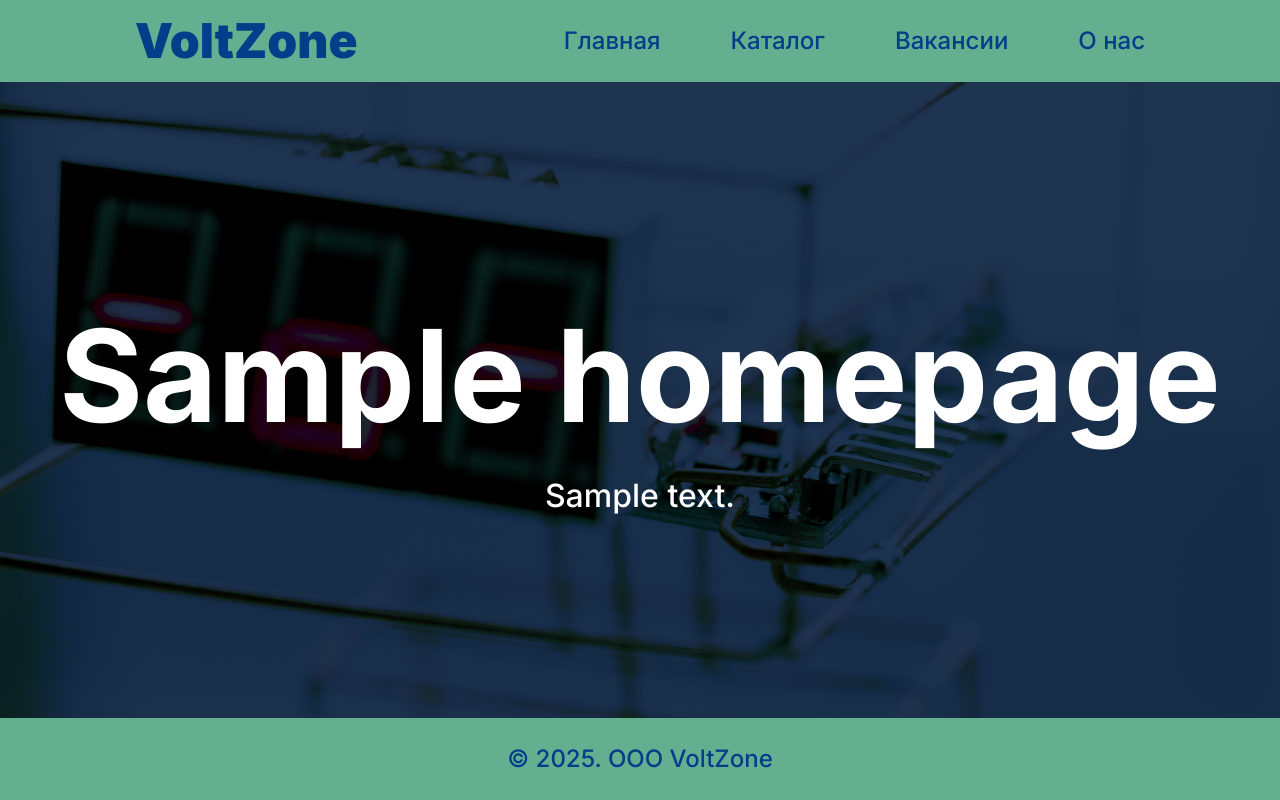
After one commit to Maquee41/django-ecommerce, a Django app: page / in a window 1280 px wide. The commit adds this page. Run offline with Django 5.2, Linux system fonts and the light colour scheme; tables that the repository leaves empty hold one stand-in row (values such as "Sample post"); parts of the project's set-up code (start-up, migrations or seed data) failed here and were passed over.

Commit message:
feat: add Pages app with homepage and static files, add summernote, modified styles.css, improve flake8 and isort configs

```diff
--- a/requirements/prod.txt
+++ b/requirements/prod.txt
@@ -1,3 +1,4 @@
 Django==5.2
+django-summernote==0.8.20.0
 pillow==11.2.1
 python-dotenv==1.1.0
--- a/voltzone/catalog/urls.py
+++ b/voltzone/catalog/urls.py
@@ -1,5 +1,6 @@
+from django.urls import path, re_path
+
 import catalog.views
-from django.urls import path, re_path
 
 
 urlpatterns = [
--- a/voltzone/catalog/views.py
+++ b/voltzone/catalog/views.py
@@ -1,5 +1,6 @@
+from django.shortcuts import get_object_or_404, render
+
 from catalog.models import Product
-from django.shortcuts import get_object_or_404, render
 
 
 def product_list(request):
--- a/voltzone/config/settings.py
+++ b/voltzone/config/settings.py
@@ -25,7 +25,9 @@ INSTALLED_APPS = [
     "django.contrib.sessions",
     "django.contrib.messages",
     "django.contrib.staticfiles",
+    "django_summernote",
     "catalog.apps.CatalogConfig",
+    "pages.apps.PagesConfig",
 ]
 
 MIDDLEWARE = [
@@ -101,7 +103,7 @@ STATICFILES_DIRS = [
 
 
 MEDIA_URL = "media/"
-MEDIA_ROOT = "media/"
+MEDIA_ROOT = BASE_DIR / "media"
 
 
 DEFAULT_AUTO_FIELD = "django.db.models.BigAutoField"
--- a/voltzone/config/urls.py
+++ b/voltzone/config/urls.py
@@ -6,8 +6,10 @@ from django.urls import include, path
 
 urlpatterns = (
     [
+        path("", include("pages.urls")),
         path("catalog/", include("catalog.urls")),
         path("admin/", admin.site.urls),
+        path("summernote/", include("django_summernote.urls")),
     ]
     + static(settings.STATIC_URL, document_root=settings.STATIC_ROOT)
     + static(settings.MEDIA_URL, document_root=settings.MEDIA_ROOT)
--- /dev/null
+++ b/voltzone/pages/admin.py
@@ -0,0 +1,6 @@
+from django.contrib import admin
+
+from pages.models import HomePage
+
+
+admin.site.register(HomePage)
--- /dev/null
+++ b/voltzone/pages/models.py
@@ -0,0 +1,9 @@
+from django.db import models
+
+
+class HomePage(models.Model):
+    company_name = models.CharField(max_length=50, verbose_name="название")
+    company_description = models.TextField(verbose_name="описание")
+
+    class Meta:
+        verbose_name = "главная страница"
--- /dev/null
+++ b/voltzone/pages/urls.py
@@ -0,0 +1,8 @@
+from django.urls import path
+
+from pages.views import homepage
+
+
+urlpatterns = [
+    path("", homepage, name="homepage"),
+]
--- /dev/null
+++ b/voltzone/pages/views.py
@@ -0,0 +1,9 @@
+from django.shortcuts import get_object_or_404, render
+
+from pages.models import HomePage
+
+
+def homepage(request):
+    homepage_info = get_object_or_404(HomePage, pk=1)
+    context = {"homepage_info": homepage_info}
+    return render(request, "pages/home.html", context)
--- a/voltzone/static/css/styles.css
+++ b/voltzone/static/css/styles.css
@@ -122,7 +122,7 @@ a:hover {
 }
 
 .banner {
-  background: url(./images/background.png) center/cover no-repeat var(--blue-color-alternative);
+  background: url(/static/images/background.png) center/cover no-repeat var(--blue-color-alternative);
   color: var(--white-color);
   display: flex;
   flex-direction: column;
--- /dev/null
+++ b/voltzone/templates/pages/home.html
@@ -0,0 +1,9 @@
+{% extends 'base.html' %}
+{% block content %}
+<main class="content">
+  <section class="banner">
+    <h1 class="banner-title">{{ homepage_info.company_name }}</h1>
+    <p class="banner-text">{{ homepage_info.company_description }}</p>
+  </section>
+</main>
+{% endblock %}
```
Also changed, not shown: voltzone/catalog/admin.py (+5 -2 lines), voltzone/pages/apps.py (added, +7 -0 lines), .isort.cfg, voltzone/pages/__init__.py (added), voltzone/pages/migrations/0001_initial.py (added), voltzone/pages/migrations/__init__.py (added), voltzone/static/images/background.png (added), 1 other file.
